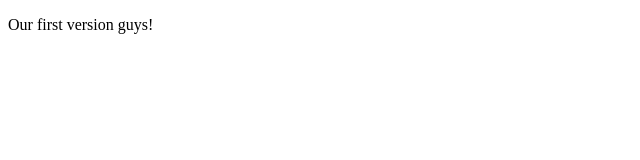
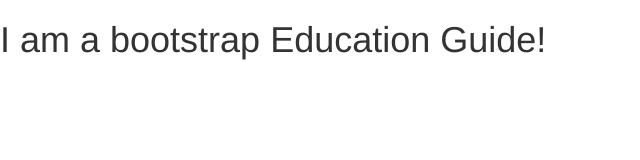
Before and after one commit to filipdavidovic/hypermedia-html, a plain HTML site: page firstversion.html in a window 1280 px wide. Shown: the whole page, without its empty margins (0-640 px from the left). Drawn offline with nearby package versions, Linux system fonts and the light colour scheme; files that its build step writes are made by us from their sources.

Commit message:
Bootstrapped HTML

```diff
--- a/firstversion.html
+++ b/firstversion.html
@@ -1,9 +1,16 @@
 <!DOCTYPE html>
 <html>
   <head>
-    <title>Voorbeeld Document</title>
+    <title>Education Guide</title>
+    <meta name="viewport" content="width=device-width, initial-scale=1.0">
+    <meta charset="utf-8">
+    <!-- Bootstrap -->
+    <link href="static/bootstrap/css/bootstrap.min.css" rel="stylesheet" media="screen">
+    <link href="static/bootstrap/bootstrap.min.css" rel="stylesheet" media="screen">
   </head>
   <body>
-    <p>Our first version guys!</p>
+  <script src="http://code.jquery.com/jquery.js"></script>
+  <script src="static/bootstrap/js/bootstrap.min.js"></script>
+  <h1>I am a bootstrap Education Guide!</h1>
   </body>
 </html>
```
